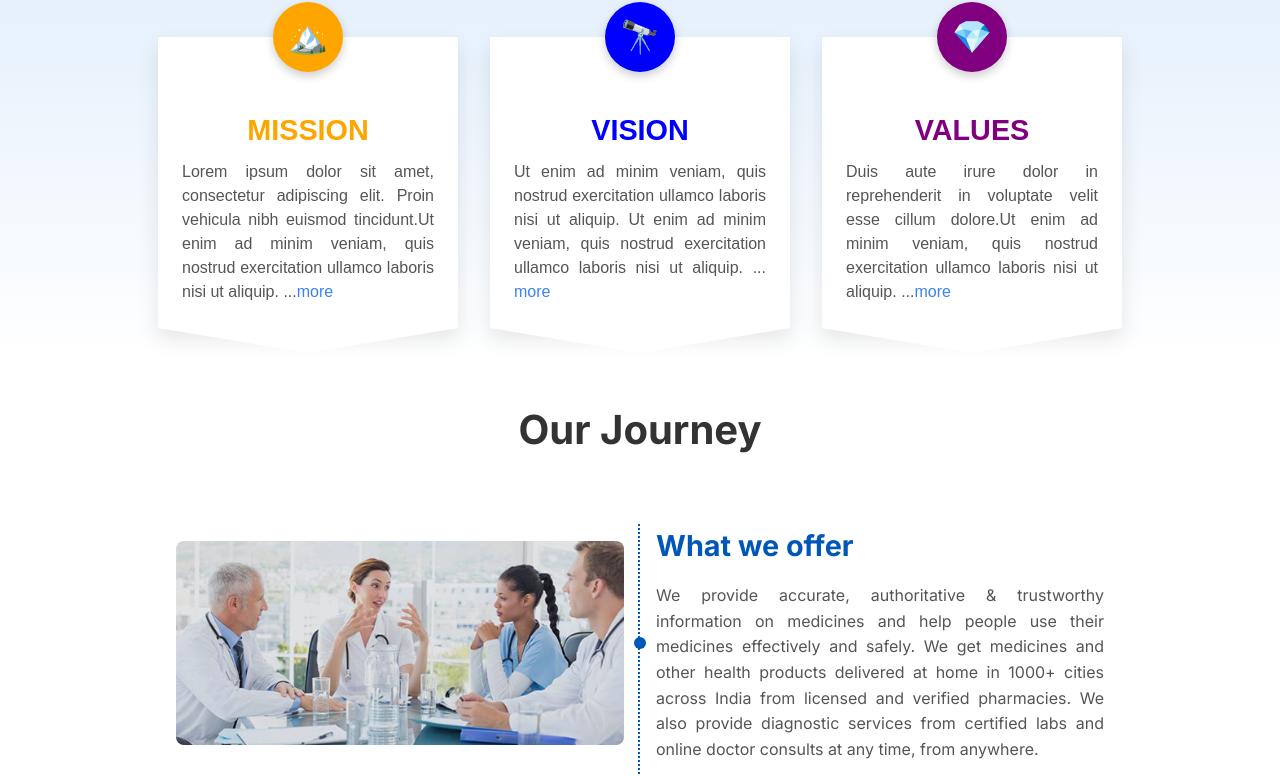
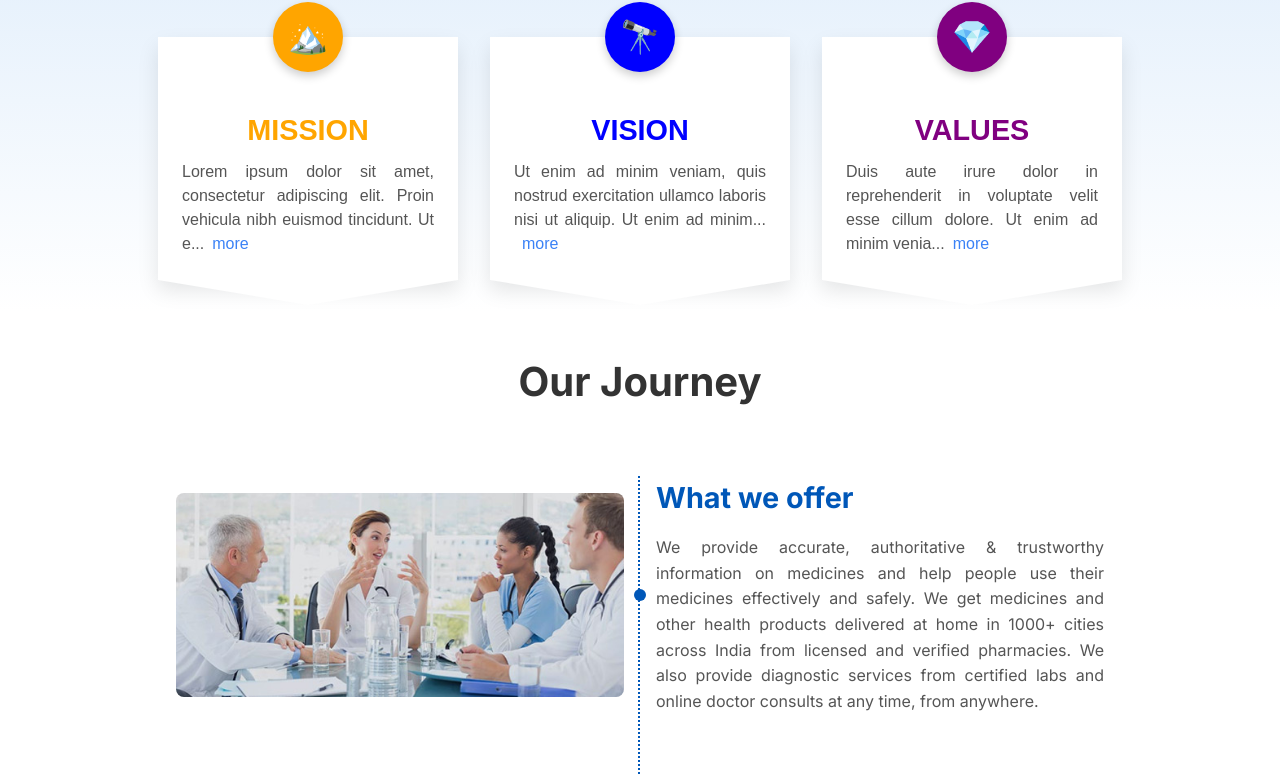
Before and after one commit to mkiuzzl01/HealthTrack, a Next.js app: page /about in a window 1280 px wide. Shown: the part 1260-2036 px from the top of the page. Built offline with nearby package versions, Linux system fonts and the light colour scheme.

Commit message:
the docoter section implement and design done

```diff
--- a/src/app/(mainLayout)/about/__components/About.tsx
+++ b/src/app/(mainLayout)/about/__components/About.tsx
@@ -3,8 +3,6 @@ import { GiMedicines } from "react-icons/gi";
 import { TiMessages } from "react-icons/ti";
 import { ImLab } from "react-icons/im";
 import { SlBadge } from "react-icons/sl";
-
-const About = () => {
 const data = [
   {
     icon: <GiMedicines />,
@@ -30,6 +28,7 @@ const About = () => {
       "Read medicine and health content written by qualified doctors and health professionals",
   },
 ];
+const About = () => {
 
   return (
     <div className="px-10 lg:px-0 space-y-16 relative">
--- a/src/app/(mainLayout)/about/__components/mission.tsx
+++ b/src/app/(mainLayout)/about/__components/mission.tsx
@@ -8,41 +8,46 @@ const items = [
     title: "MISSION",
     icon: "🏔️",
     description:
-      "Lorem ipsum dolor sit amet, consectetur adipiscing elit. Proin vehicula nibh euismod tincidunt.Ut enim ad minim veniam, quis nostrud exercitation ullamco laboris nisi ut aliquip. ",
+      "Lorem ipsum dolor sit amet, consectetur adipiscing elit. Proin vehicula nibh euismod tincidunt. Ut enim ad minim veniam, quis nostrud exercitation ullamco laboris nisi ut aliquip.",
     color: "orange",
   },
   {
     title: "VISION",
     icon: "🔭",
     description:
-      "Ut enim ad minim veniam, quis nostrud exercitation ullamco laboris nisi ut aliquip. Ut enim ad minim veniam, quis nostrud exercitation ullamco laboris nisi ut aliquip. ",
+      "Ut enim ad minim veniam, quis nostrud exercitation ullamco laboris nisi ut aliquip. Ut enim ad minim veniam, quis nostrud exercitation ullamco laboris nisi ut aliquip.",
     color: "blue",
   },
   {
     title: "VALUES",
     icon: "💎",
     description:
-      "Duis aute irure dolor in reprehenderit in voluptate velit esse cillum dolore.Ut enim ad minim veniam, quis nostrud exercitation ullamco laboris nisi ut aliquip. ",
+      "Duis aute irure dolor in reprehenderit in voluptate velit esse cillum dolore. Ut enim ad minim veniam, quis nostrud exercitation ullamco laboris nisi ut aliquip.",
     color: "purple",
   },
 ];
 
 const MissionVisionValues = () => {
-  const [more, setMore] = useState(300);
+  const [expanded, setExpanded] = useState<{ [key: number]: boolean }>({});
 
-  console.log(more);
+  const toggleMore = (index: number) => {
+    setExpanded((prev) => ({
+      ...prev,
+      [index]: !prev[index],
+    }));
+  };
+
   return (
     <div className="mission_container mb-10">
-      {/* this is about component */}
-      <About></About>
-
-      {/* ===================== */}
+      <About />
       <div className="header">
         <h2>Our Mission, Vision & Values</h2>
         <p>
           We are committed to excellence, innovation, and making a difference.
         </p>
       </div>
+
+      {/* Cards Section */}
       <div className="cards">
         {items.map((item, index) => (
           <div key={index} className="card">
@@ -54,12 +59,15 @@ const MissionVisionValues = () => {
             </div>
             <h3 style={{ color: item.color }}>{item?.title}</h3>
             <p className="text-justify">
-              {item?.description.substring(0, 300)}...
+
+              {expanded[index]
+                ? item?.description
+                : `${item?.description.substring(0, 100)}...`}
               <button
-                className="text-blue-500"
-                onClick={() => setMore(item?.description.length)}
+                className="text-blue-500 ml-2"
+                onClick={() => toggleMore(index)}
               >
-                more
+                {expanded[index] ? "less" : "more"}
               </button>
             </p>
           </div>
--- a/src/app/(mainLayout)/doctors/__components/Specialists.tsx
+++ b/src/app/(mainLayout)/doctors/__components/Specialists.tsx
@@ -42,10 +42,8 @@ const Specialists = () => {
         <section>
           <div className="grid grid-cols-1 md:grid-cols-4 lg:grid-cols-4 gap-6">
             {specialists.map((specialist, index) => (
-              <div
-                key={`${specialist.name}-${index}`}
-                className="group relative overflow-hidden rounded-lg shadow-lg"
-              >
+              <div key={`${specialist.name}-${index}`} className="border-2">
+                <div className="group relative overflow-hidden ">
                   <div className="overflow-hidden">
                     <Image
                       src={specialist.image}
@@ -59,6 +57,7 @@ const Specialists = () => {
                     <button className="bg-blue-500 text-white px-4 py-2 rounded-md shadow-md hover:bg-blue-600">
                       View Profile
                     </button>
+                  </div>
                 </div>
                 <div className="p-4 text-center">
                   <h3 className="text-xl font-semibold">{specialist.name}</h3>
```
Lines whose indentation alone changed are shown as unchanged.
